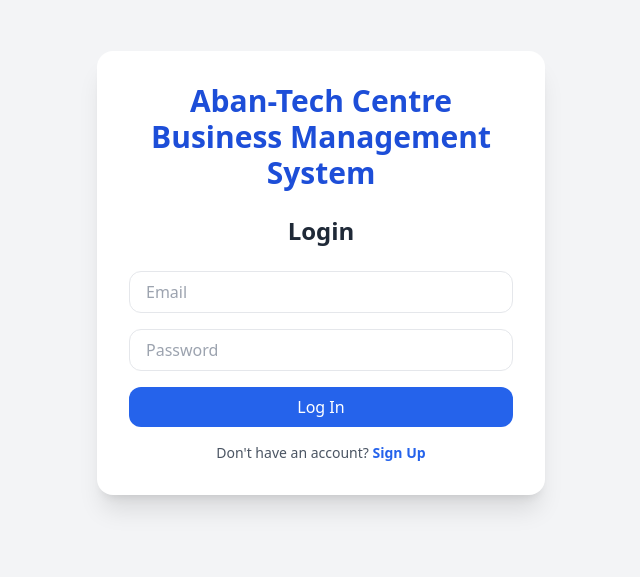
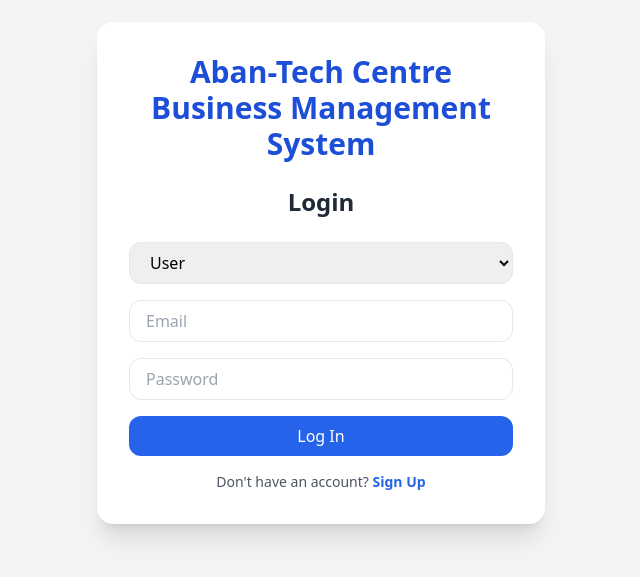
Before and after one commit to Maundu-Anthony/aban-tech-centre-business-management-app, a React (Create React App) app: page / in a window 1280 px wide. Shown: the part 127-704 px from the top of the page, without its empty margins (319-959 px from the left). Built offline with nearby package versions, Linux system fonts and the light colour scheme.

Commit message:
enabled registration and login feature for normal user

```diff
--- /dev/null
+++ b/db.json
@@ -0,0 +1,17 @@
+{
+  "users": [
+    {
+      "email": "anthonymaundu1@gmail.com",
+      "password": "Abercrombie1000",
+      "role": "admin",
+      "id": "1"
+    },
+    {
+      "id": "c9de",
+      "email": "abby@gmail.com",
+      "username": "abigael",
+      "password": "2021",
+      "role": "user"
+    }
+  ]
+}
--- a/package.json
+++ b/package.json
@@ -38,6 +38,7 @@
   },
   "devDependencies": {
     "autoprefixer": "^10.4.21",
+    "json-server": "^1.0.0-beta.3",
     "postcss": "^8.5.5",
     "tailwindcss": "3.4.3"
   }
--- a/src/pages/Authentication.js
+++ b/src/pages/Authentication.js
@@ -1,21 +1,23 @@
-import React, { useState } from "react";
+import React, { useState } from 'react';
 
-export default function Authentication() {
+function Authentication() {
   const [isRegistering, setIsRegistering] = useState(false);
   const [form, setForm] = useState({
-    email: "",
-    username: "",
-    password: "",
-    confirmPassword: "",
+    email: '',
+    username: '',
+    password: '',
+    confirmPassword: '',
+    role: 'user', // Default to user
   });
 
   const toggleMode = () => {
     setIsRegistering(!isRegistering);
     setForm({
-      email: "",
-      username: "",
-      password: "",
-      confirmPassword: "",
+      email: '',
+      username: '',
+      password: '',
+      confirmPassword: '',
+      role: 'user',
     });
   };
 
@@ -27,33 +29,55 @@ export default function Authentication() {
     e.preventDefault();
 
     if (isRegistering && form.password !== form.confirmPassword) {
-      alert("Passwords do not match!");
+      alert('Passwords do not match!');
       return;
     }
 
     const url = isRegistering
-      ? "http://localhost:5000/api/register"
-      : "http://localhost:5000/api/login";
+      ? 'http://localhost:5000/users' // json-server endpoint
+      : 'http://localhost:5000/login';
 
     try {
+      if (isRegistering) {
         const response = await fetch(url, {
-        method: "POST",
+          method: 'POST',
           headers: {
-          "Content-Type": "application/json",
+            'Content-Type': 'application/json',
           },
           body: JSON.stringify({
             email: form.email,
             username: form.username,
-          password: form.password,
+            password: form.password, // In a real app, hash this!
+            role: 'user', // Force user role for registration
           }),
         });
 
-      const data = await response.json();
-      alert(data.message || "Success");
-      console.log(data);
+        if (!response.ok) {
+          throw new Error('Registration failed');
+        }
+
+        await response.json(); // Parse response but don't assign to unused variable
+        alert('Registration successful! Please log in.');
+        toggleMode();
+      } else {
+        // Login: Check if user exists and credentials match
+        const response = await fetch(
+          `http://localhost:5000/users?email=${form.email}&password=${form.password}&role=${form.role}`
+        );
+        const users = await response.json();
+
+        if (users.length === 0) {
+          alert('Invalid email, password, or role');
+          return;
+        }
+
+        const user = users[0];
+        alert(`Login successful! Welcome ${user.username || user.email} (${user.role})`);
+        console.log('Logged in user:', user);
+      }
     } catch (error) {
-      console.error("Error communicating with backend:", error);
-      alert("Something went wrong. Check the console for details.");
+      console.error('Error:', error);
+      alert('Something went wrong. Check the console for details.');
     }
   };
 
@@ -64,9 +88,21 @@ export default function Authentication() {
           Aban-Tech Centre Business Management System
         </h1>
         <h2 className="text-2xl font-bold mb-6 text-center text-gray-800">
-          {isRegistering ? "Create Account" : "Login"}
+          {isRegistering ? 'Create Account' : 'Login'}
         </h2>
         <form onSubmit={handleSubmit} className="space-y-4">
+          {!isRegistering && (
+            <select
+              name="role"
+              className="w-full px-4 py-2 border rounded-xl focus:outline-none focus:ring-2 focus:ring-blue-500"
+              value={form.role}
+              onChange={handleChange}
+              required
+            >
+              <option value="user">User</option>
+              <option value="admin">Admin</option>
+            </select>
+          )}
           <input
             type="email"
             name="email"
@@ -111,20 +147,21 @@ export default function Authentication() {
             type="submit"
             className="w-full bg-blue-600 text-white py-2 rounded-xl hover:bg-blue-700 transition"
           >
-            {isRegistering ? "Sign Up" : "Log In"}
+            {isRegistering ? 'Sign Up' : 'Log In'}
           </button>
         </form>
-
         <p className="text-center mt-4 text-sm text-gray-600">
-          {isRegistering ? "Already have an account?" : "Don't have an account?"}{" "}
+          {isRegistering ? 'Already have an account?' : "Don't have an account?"}{' '}
           <button
             onClick={toggleMode}
             className="text-blue-600 hover:underline font-semibold"
           >
-            {isRegistering ? "Log In" : "Sign Up"}
+            {isRegistering ? 'Log In' : 'Sign Up'}
           </button>
         </p>
       </div>
     </div>
   );
 }
+
+export default Authentication;
```
Also changed, not shown: 2 other files (tests, documents, lock files or other folders). Lines whose indentation alone changed are shown as unchanged.
